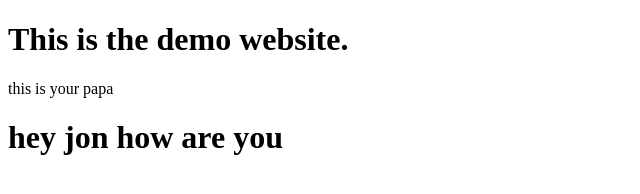
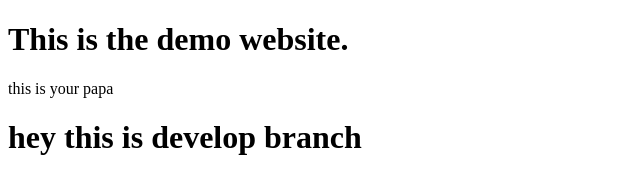
Before and after one commit to eamin126237/demo-website, a plain HTML site: page index.html in a window 1280 px wide. Shown: the whole page, without its empty margins (0-640 px from the left). Drawn offline with Linux system fonts and the light colour scheme.

Commit message:
develop one text

```diff
--- a/index.html
+++ b/index.html
@@ -8,6 +8,6 @@
     <body>
         <h1>This is the demo website.</h1>
         <p>this is your papa</p>
-        <h1>hey jon how are you</h1>
+        <h1>hey this is develop branch</h1>
     </body>
 </html>
```
